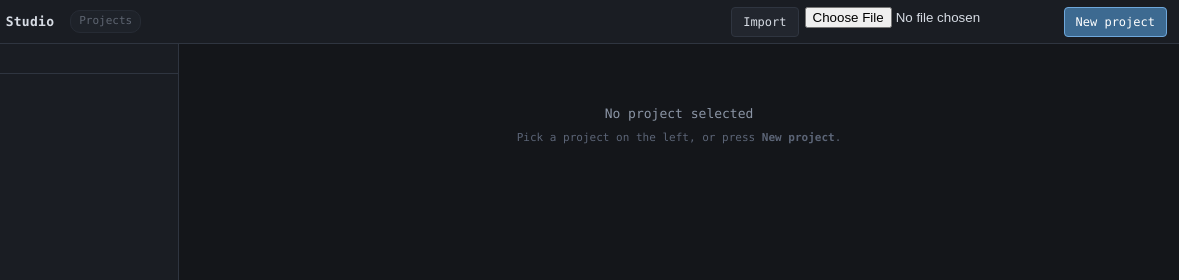
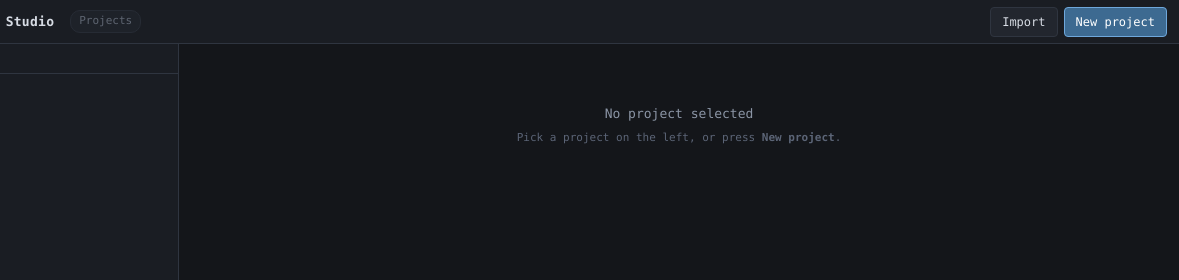
Before and after one commit to Iteranya/hikarin-studio, a plain HTML site: page static/manager.html in a window 1280 px wide. Shown: the top 280 px of the page, 101-1280 px from the left. Drawn offline with Linux system fonts and the light colour scheme; no server answers.

Commit message:
Hide the file input the Import button drives
The import file picker lost its hidden attribute in the export-format edit, so
the browser's native file control rendered next to Import: an unstyled second
button. All four file inputs across both pages are hidden now.

```diff
--- a/static/manager.html
+++ b/static/manager.html
@@ -22,7 +22,7 @@
   </div>
   <div class="topbar-actions">
     <button class="btn" id="btn-import" title="Import a project bundle (Export bundle) — not a resource pack">Import</button>
-    <input type="file" id="file-import" accept=".zip" title="Project bundle (.hikarin.zip)">
+    <input type="file" id="file-import" accept=".zip" hidden>
     <button class="btn primary" id="btn-new" title="Create a project">New project</button>
   </div>
 </header>
```
